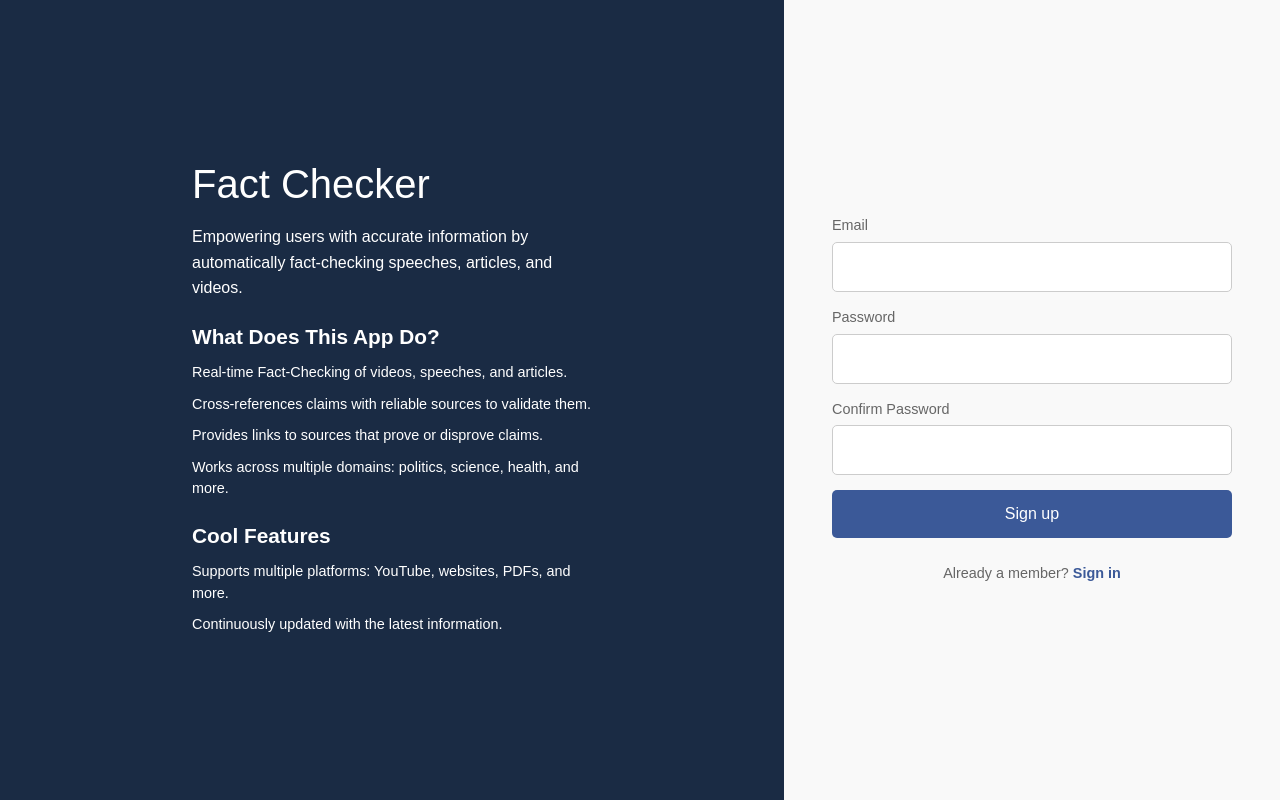
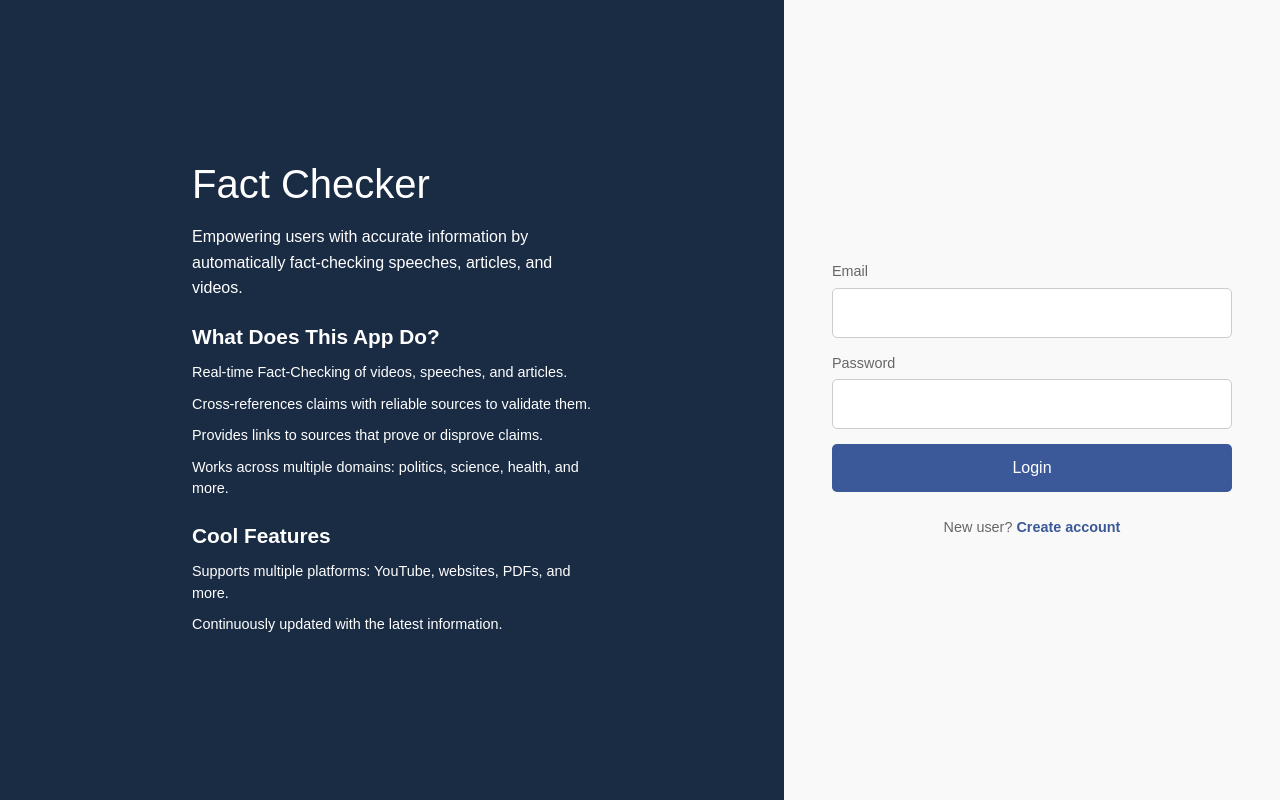
Before and after one commit to PhongDiep2003/fact-checker-frontend, a Next.js app: page / in a window 1280 px wide. Built offline with nearby package versions, Linux system fonts and the light colour scheme.

Commit message:
Fix the routing

```diff
--- a/app/pages/signup/page.js
+++ b/app/login/page.js
@@ -1,9 +1,8 @@
 "use client";
 
-import Link from 'next/link';
-import styles from '../../styles/signup.module.css';
+import styles from '../styles/signup.module.css';
 
-export default function Signup() {
+export default function Login() {
   return (
     <div className={styles.container}>
       <div className={styles.leftPanel}>
@@ -36,16 +35,12 @@ export default function Signup() {
             <label htmlFor="password">Password</label>
             <input type="password" id="password" className={styles.input} />
           </div>
-          <div className={styles.inputGroup}>
-            <label htmlFor="confirmPassword">Confirm Password</label>
-            <input type="password" id="confirmPassword" className={styles.input} />
-          </div>
-          <button type="submit" className={styles.button}>Sign up</button>
+          <button type="submit" className={styles.button}>Login</button>
           <p className={styles.signInText}>
-            Already a member?{' '}
-            <Link href="/login" className={styles.signInLink}>
-              Sign in
-            </Link>
+            New user?{' '}
+            <a href="/signup" className={styles.signInLink}>
+              Create account
+            </a>
           </p>
         </form>
       </div>
--- a/app/page.js
+++ b/app/page.js
@@ -1,5 +1,6 @@
-import Signup from './pages/signup/page';
+import Login from './login/page';
+
 
 export default function Home() {
-  return <Signup />;
+  return <Login/>;
 }
--- a/app/pages/login/page.js
+++ b/app/signup/page.js
@@ -1,8 +1,9 @@
 "use client";
 
-import styles from '../../styles/signup.module.css';
+import Link from 'next/link';
+import styles from '../styles/signup.module.css';
 
-export default function Login() {
+export default function Signup() {
   return (
     <div className={styles.container}>
       <div className={styles.leftPanel}>
@@ -35,12 +36,16 @@ export default function Login() {
             <label htmlFor="password">Password</label>
             <input type="password" id="password" className={styles.input} />
           </div>
-          <button type="submit" className={styles.button}>Login</button>
+          <div className={styles.inputGroup}>
+            <label htmlFor="confirmPassword">Confirm Password</label>
+            <input type="password" id="confirmPassword" className={styles.input} />
+          </div>
+          <button type="submit" className={styles.button}>Sign up</button>
           <p className={styles.signInText}>
-            New user?{' '}
-            <a href="/signup" className={styles.signInLink}>
-              Create account
-            </a>
+            Already a member?{' '}
+            <Link href="/login" className={styles.signInLink}>
+              Sign in
+            </Link>
           </p>
         </form>
       </div>
```
